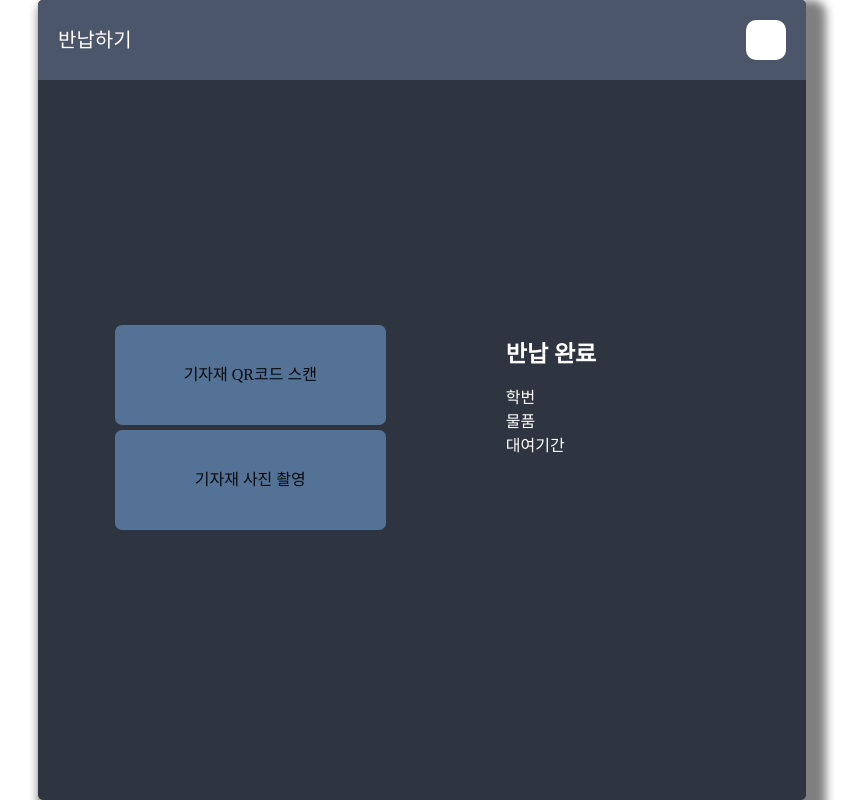
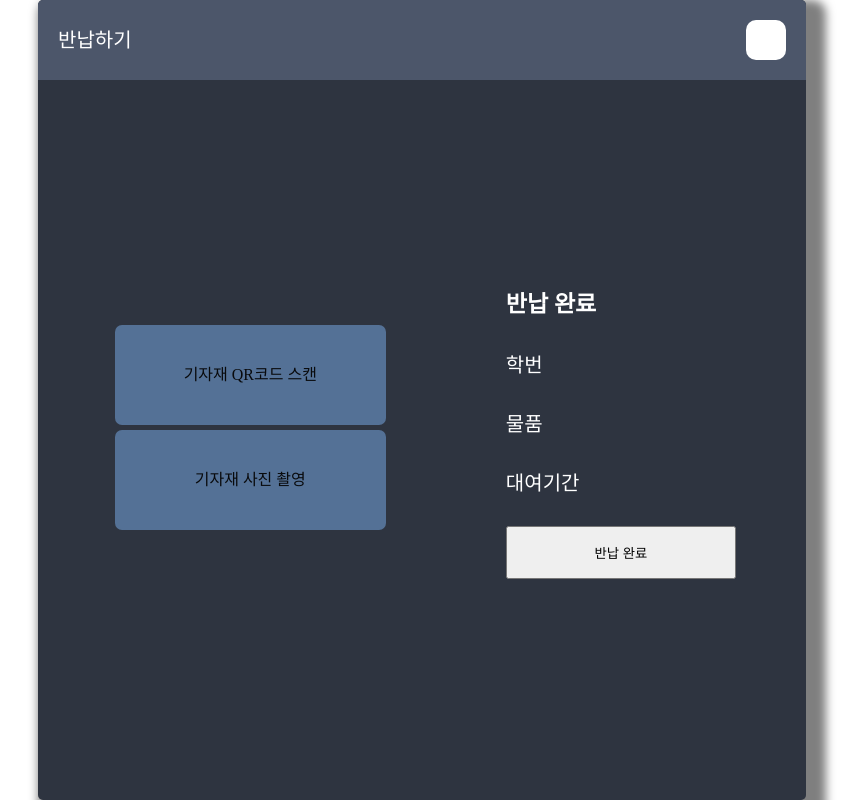
Before and after one commit to nowjun/dod_qr, a Flask app: page /rdone in a window 1280 px wide. Shown: the whole page, without its empty margins (218-1081 px from the left). Run offline with Flask 2, Linux system fonts and the light colour scheme.

Commit message:
만들었음 대여완료, 반납완료 페이지에 확인 ㅍ버튼

```diff
--- a/static/bs.css
+++ b/static/bs.css
@@ -154,7 +154,7 @@
     color: whitesmoke;
 }
 #bdonep #bsform {
-    height:310px;
+    height:350px;
 }
 #bdonep #bstitle{
     font-size: 23px;
@@ -178,3 +178,7 @@
 #bdonep #bcalpdate {
     margin-top: 30px;
 }
+#bdonep #bssub input[type="submit"]{
+    width: 230px;
+    padding: 15px 0px;
+}
--- a/static/rs.css
+++ b/static/rs.css
@@ -133,6 +133,10 @@
     padding: 15px 0px;
 }
 #rdonep #rsright {
-    padding-top: 120px;
+    padding-top: 70px;
     padding-left: 90px;
 }
+#rdonep #rsrsub input[type="submit"]{
+    width: 230px;
+    padding: 15px 0px;
+}
--- a/templates/bdone.html
+++ b/templates/bdone.html
@@ -42,6 +42,9 @@
                             <div>
                                 대여기간
                             </div>
+                            <div>
+                                <input type="submit" value="대여 완료">
+                            </div>
                         </div>
                     </div>
                 </div>
--- a/templates/rdone.html
+++ b/templates/rdone.html
@@ -31,10 +31,13 @@
                     <div id="rsrtitle">
                         반납 완료
                     </div>
-                    <div id="ㄱㄴㄱ">
+                    <div id="rsrsub">
                         <div>학번</div>
                         <div>물품</div>
                         <div>대여기간</div>
+                        <div>
+                            <input type="submit" value="반납 완료">
+                        </div>
                     </div>
                 </div>
             </div>
```
